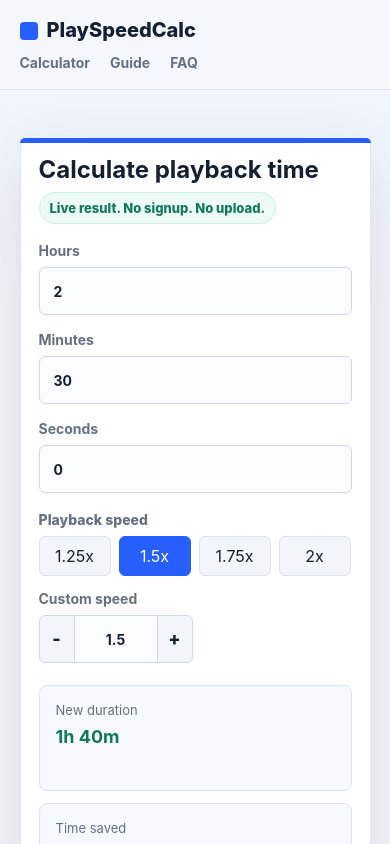
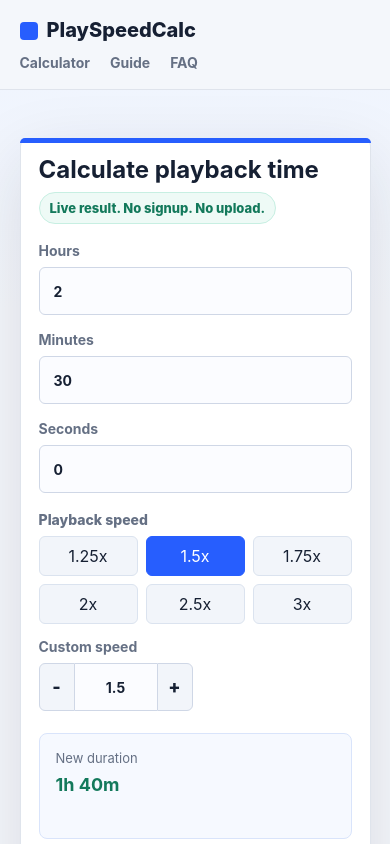
Before and after one commit to qiaosheng125/playspeedcalc, a Next.js app: page / in a window 390 px wide. Shown: the top 844 px of the page. Built offline with nearby package versions, Linux system fonts and the light colour scheme; no server answers.

Commit message:
Fix mobile speed controls overflow

```diff
--- a/src/app/globals.css
+++ b/src/app/globals.css
@@ -558,14 +558,14 @@ footer div {
   }
 
   .speed-buttons {
-    display: flex;
-    flex-wrap: nowrap;
-    overflow-x: auto;
+    display: grid;
+    grid-template-columns: repeat(3, minmax(0, 1fr));
+    overflow-x: visible;
     padding-bottom: 4px;
   }
 
   .speed-buttons button {
-    flex: 0 0 72px;
+    min-width: 0;
   }
 
   .input-grid,
```
